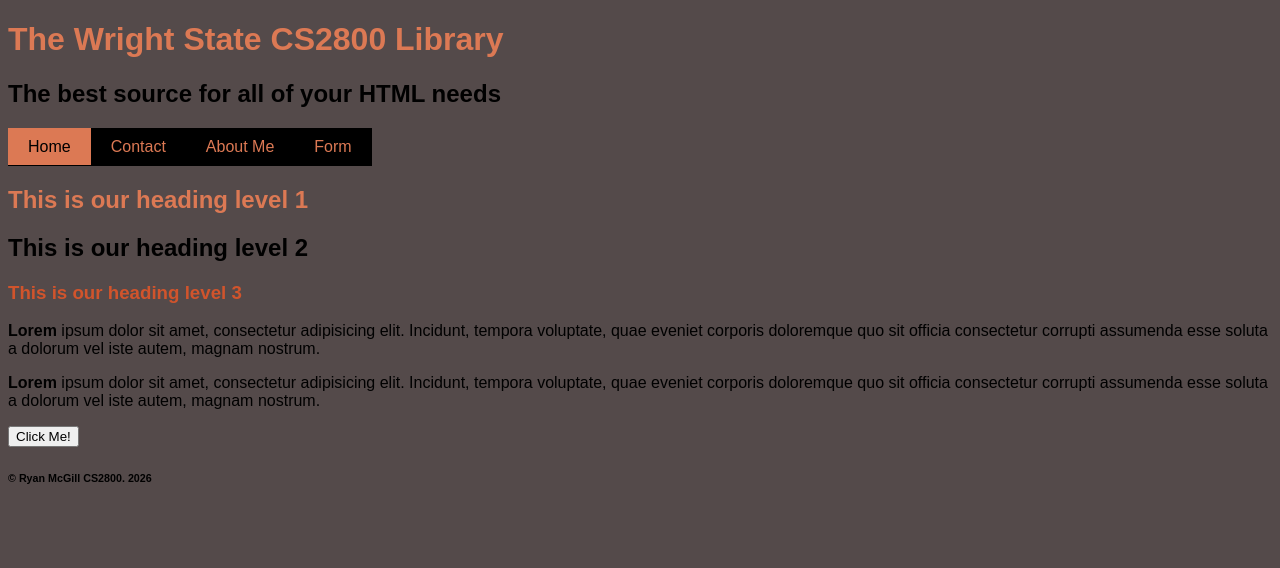
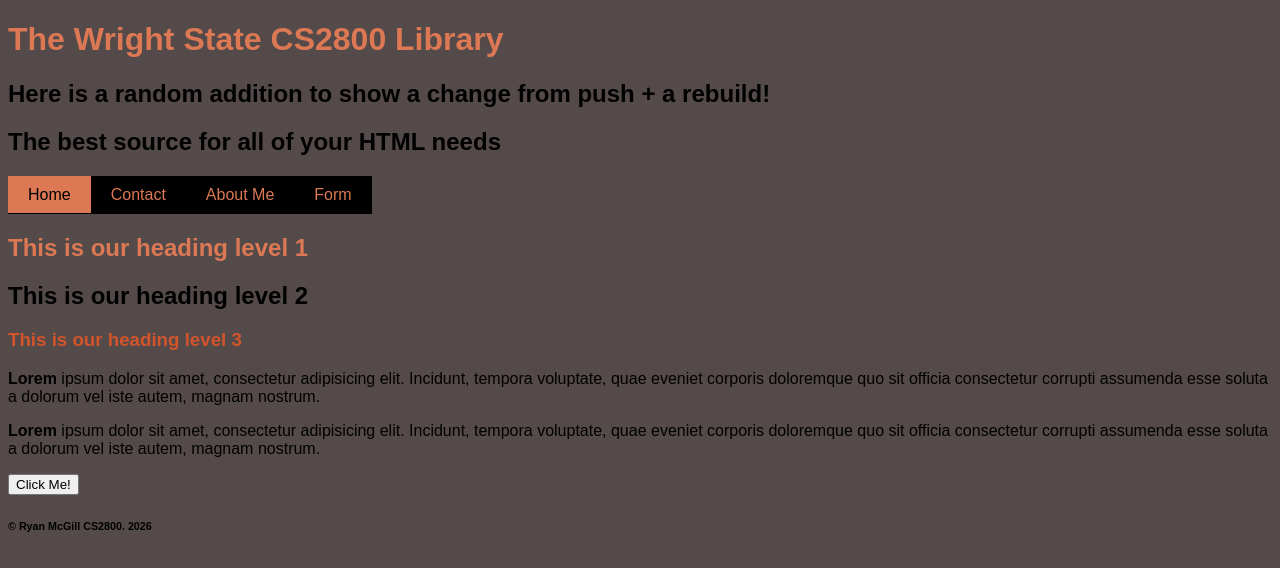
Before and after one commit to WSU-kduncan/ceg3120-cicd-mcgill30-f26, a plain HTML site: page web-content/index.html in a window 1280 px wide. Drawn offline with Linux system fonts and the light colour scheme.

Commit message:
Change to index.html to test actions and rebuild functionality

```diff
--- a/web-content/index.html
+++ b/web-content/index.html
@@ -13,6 +13,9 @@
         <h1>
             The Wright State CS2800 Library
         </h1>
+        <h2>
+            Here is a random addition to show a change from push + a rebuild!
+        </h2>
         <h2>
             The best source for all of your HTML needs
         </h2>
```
